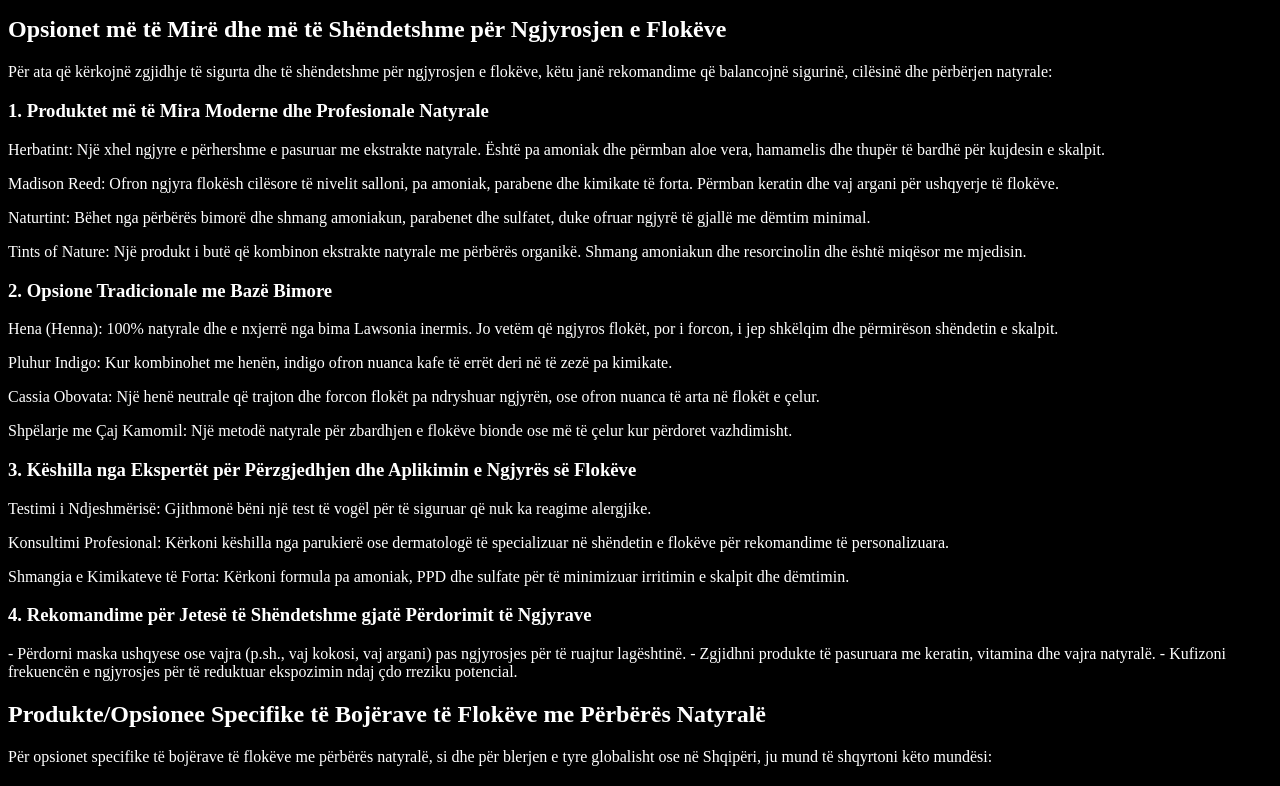
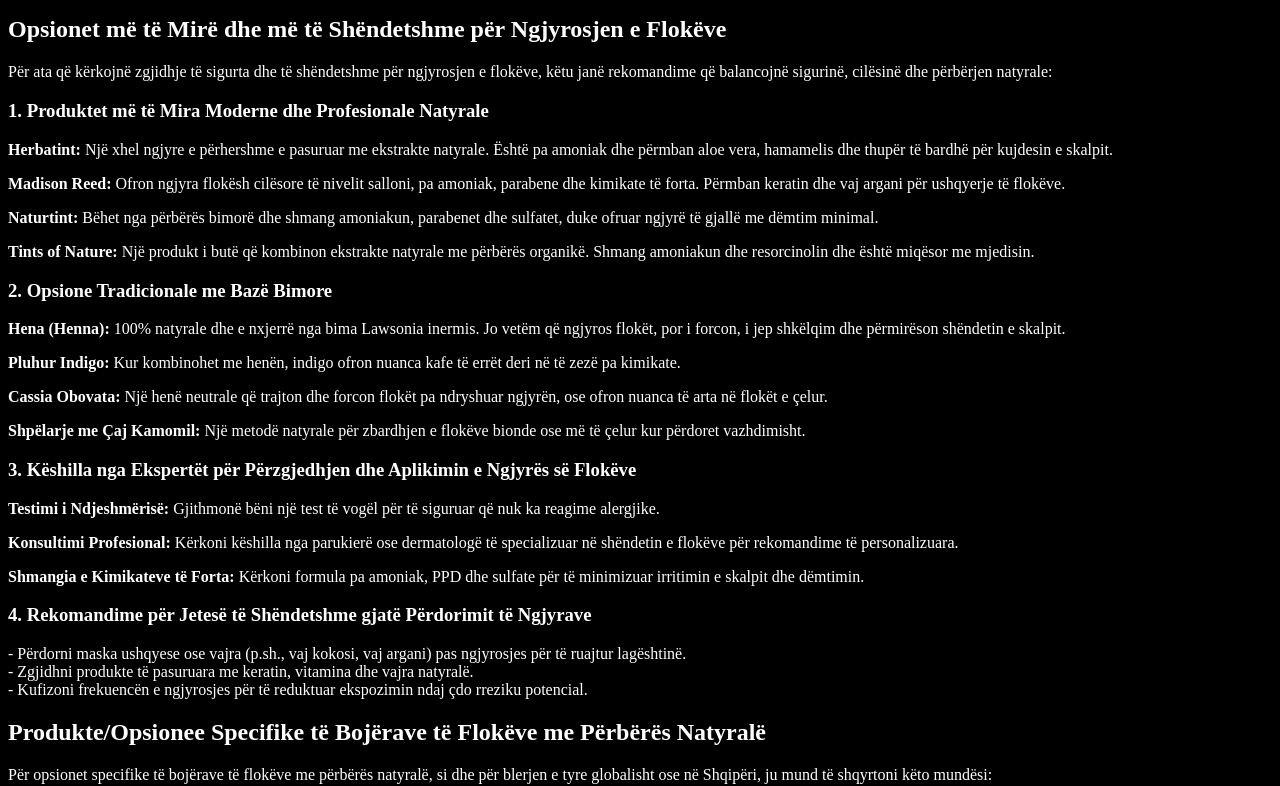
Before and after one commit to johhnq1/web, a plain HTML site: page main/hair_dye_article.html in a window 1280 px wide. Shown: the part 566-1352 px from the top of the page. Drawn offline with Linux system fonts and the light colour scheme.

Commit message:
Update hair_dye_article.html

```diff
--- a/main/hair_dye_article.html
+++ b/main/hair_dye_article.html
@@ -32,28 +32,27 @@
 <p>Për ata që kërkojnë zgjidhje të sigurta dhe të shëndetshme për ngjyrosjen e flokëve, këtu janë rekomandime që balancojnë sigurinë, cilësinë dhe përbërjen natyrale:</p>
 
 <h3>1. Produktet më të Mira Moderne dhe Profesionale Natyrale</h3>
-<p>Herbatint: Një xhel ngjyre e përhershme e pasuruar me ekstrakte natyrale. Është pa amoniak dhe përmban aloe vera, hamamelis dhe thupër të bardhë për kujdesin e skalpit.</p>
-<p>Madison Reed: Ofron ngjyra flokësh cilësore të nivelit salloni, pa amoniak, parabene dhe kimikate të forta. Përmban keratin dhe vaj argani për ushqyerje të flokëve.</p>
-<p>Naturtint: Bëhet nga përbërës bimorë dhe shmang amoniakun, parabenet dhe sulfatet, duke ofruar ngjyrë të gjallë me dëmtim minimal.</p>
-<p>Tints of Nature: Një produkt i butë që kombinon ekstrakte natyrale me përbërës organikë. Shmang amoniakun dhe resorcinolin dhe është miqësor me mjedisin.</p>
+<p><strong>Herbatint:</strong> Një xhel ngjyre e përhershme e pasuruar me ekstrakte natyrale. Është pa amoniak dhe përmban aloe vera, hamamelis dhe thupër të bardhë për kujdesin e skalpit.</p>
+<p><strong>Madison Reed:</strong> Ofron ngjyra flokësh cilësore të nivelit salloni, pa amoniak, parabene dhe kimikate të forta. Përmban keratin dhe vaj argani për ushqyerje të flokëve.</p>
+<p><strong>Naturtint:</strong> Bëhet nga përbërës bimorë dhe shmang amoniakun, parabenet dhe sulfatet, duke ofruar ngjyrë të gjallë me dëmtim minimal.</p>
+<p><strong>Tints of Nature:</strong> Një produkt i butë që kombinon ekstrakte natyrale me përbërës organikë. Shmang amoniakun dhe resorcinolin dhe është miqësor me mjedisin.</p>
 
 <h3>2. Opsione Tradicionale me Bazë Bimore</h3>
-<p>Hena (Henna): 100% natyrale dhe e nxjerrë nga bima Lawsonia inermis. Jo vetëm që ngjyros flokët, por i forcon, i jep shkëlqim dhe përmirëson shëndetin e skalpit.</p>
-<p>Pluhur Indigo: Kur kombinohet me henën, indigo ofron nuanca kafe të errët deri në të zezë pa kimikate.</p>
-<p>Cassia Obovata: Një henë neutrale që trajton dhe forcon flokët pa ndryshuar ngjyrën, ose ofron nuanca të arta në flokët e çelur.</p>
-<p>Shpëlarje me Çaj Kamomil: Një metodë natyrale për zbardhjen e flokëve bionde ose më të çelur kur përdoret vazhdimisht.</p>
+<p><strong>Hena (Henna):</strong> 100% natyrale dhe e nxjerrë nga bima Lawsonia inermis. Jo vetëm që ngjyros flokët, por i forcon, i jep shkëlqim dhe përmirëson shëndetin e skalpit.</p>
+<p><strong>Pluhur Indigo:</strong> Kur kombinohet me henën, indigo ofron nuanca kafe të errët deri në të zezë pa kimikate.</p>
+<p><strong>Cassia Obovata:</strong> Një henë neutrale që trajton dhe forcon flokët pa ndryshuar ngjyrën, ose ofron nuanca të arta në flokët e çelur.</p>
+<p><strong>Shpëlarje me Çaj Kamomil:</strong> Një metodë natyrale për zbardhjen e flokëve bionde ose më të çelur kur përdoret vazhdimisht.</p>
 
 <h3>3. Këshilla nga Ekspertët për Përzgjedhjen dhe Aplikimin e Ngjyrës së Flokëve</h3>
-<p>Testimi i Ndjeshmërisë: Gjithmonë bëni një test të vogël për të siguruar që nuk ka reagime alergjike.</p>
-<p>Konsultimi Profesional: Kërkoni këshilla nga parukierë ose dermatologë të specializuar në shëndetin e flokëve për rekomandime të personalizuara.</p>
-<p>Shmangia e Kimikateve të Forta: Kërkoni formula pa amoniak, PPD dhe sulfate për të minimizuar irritimin e skalpit dhe dëmtimin.</p>
+<p><strong>Testimi i Ndjeshmërisë:</strong> Gjithmonë bëni një test të vogël për të siguruar që nuk ka reagime alergjike.</p>
+<p><strong>Konsultimi Profesional:</strong> Kërkoni këshilla nga parukierë ose dermatologë të specializuar në shëndetin e flokëve për rekomandime të personalizuara.</p>
+<p><strong>Shmangia e Kimikateve të Forta:</strong> Kërkoni formula pa amoniak, PPD dhe sulfate për të minimizuar irritimin e skalpit dhe dëmtimin.</p>
 
 <h3>4. Rekomandime për Jetesë të Shëndetshme gjatë Përdorimit të Ngjyrave</h3>
-<p> - Përdorni maska ushqyese ose vajra (p.sh., vaj kokosi, vaj argani) pas ngjyrosjes për të ruajtur lagështinë.
-- Zgjidhni produkte të pasuruara me keratin, vitamina dhe vajra natyralë.
+<p> - Përdorni maska ushqyese ose vajra (p.sh., vaj kokosi, vaj argani) pas ngjyrosjes për të ruajtur lagështinë. <br>
+- Zgjidhni produkte të pasuruara me keratin, vitamina dhe vajra natyralë. <br>
 - Kufizoni frekuencën e ngjyrosjes për të reduktuar ekspozimin ndaj çdo rreziku potencial.
 </p>
-
 
 <h2>Produkte/Opsionee Specifike të Bojërave të Flokëve me Përbërës Natyralë</h2>
 <p>Për opsionet specifike të bojërave të flokëve me përbërës natyralë, si dhe për blerjen e tyre globalisht ose në Shqipëri, ju mund të shqyrtoni këto mundësi:</p>
```
